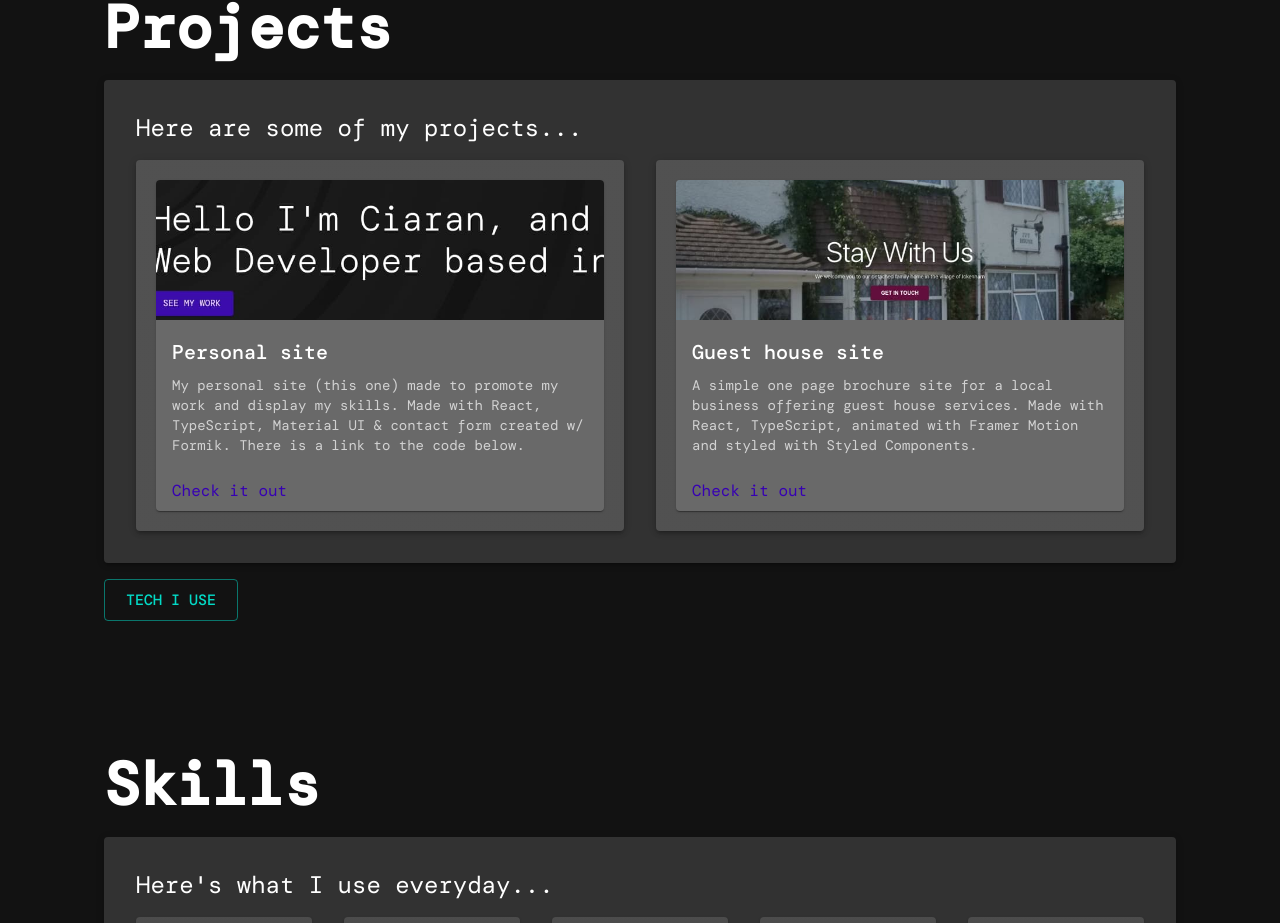
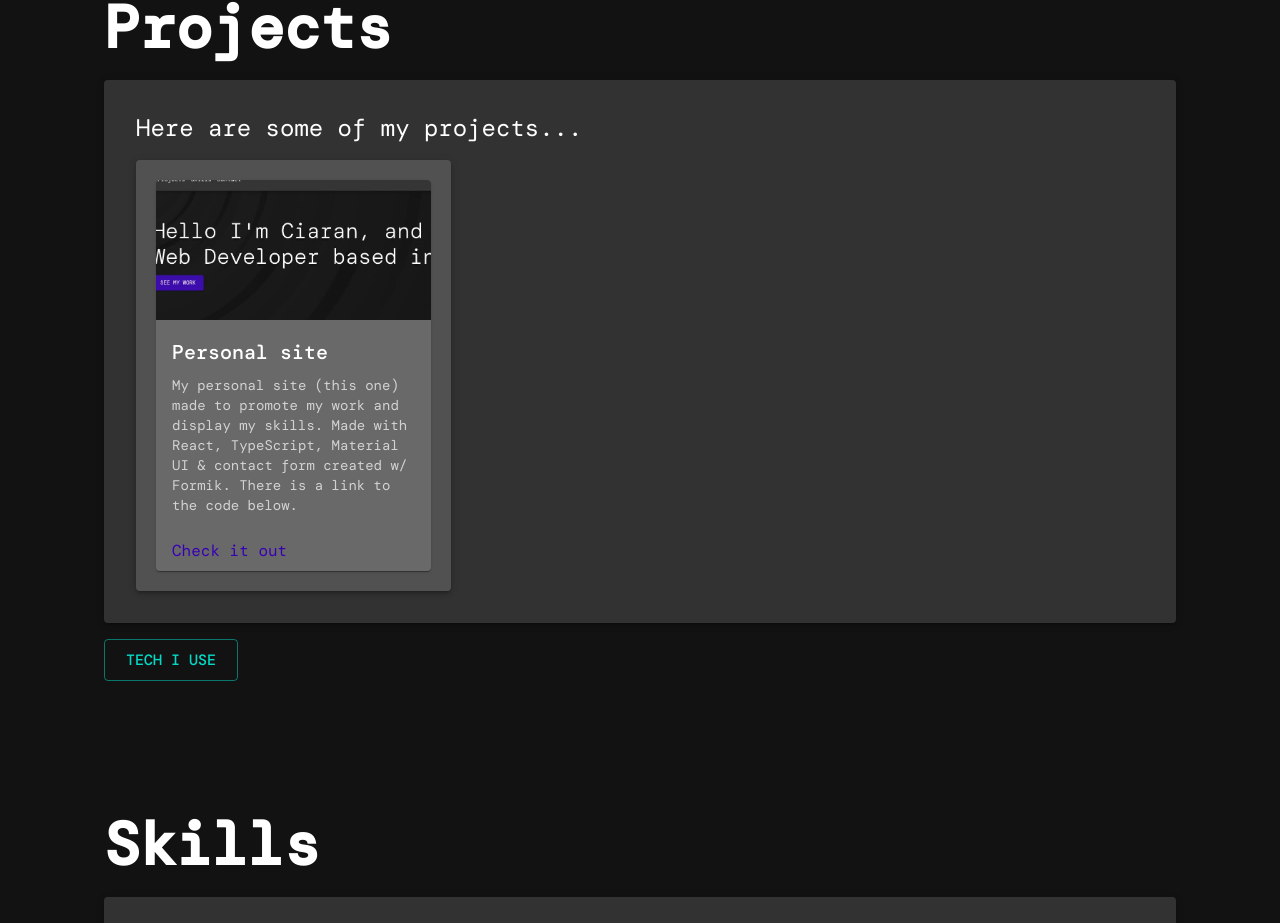
Before and after one commit to ciaranmccullough/web-services, a React (Create React App) app: page / in a window 1280 px wide. Shown: the part 872-1795 px from the top of the page. Built offline with nearby package versions, Linux system fonts and the light colour scheme; a web font is replaced by a local one.

Commit message:
test remove project

```diff
--- a/src/data/project.ts
+++ b/src/data/project.ts
@@ -16,13 +16,13 @@ export const projects: IProject[] = [
         description:
             "My personal site (this one) made to promote my work and display my skills. Made with React, TypeScript, Material UI & contact form created w/ Formik. There is a link to the code below.",
     },
-    {
-        title: "Guest house site",
-        link: "https://www.ivyguesthouse.co.uk/",
-        img: GuestHouseImg,
-        description:
-            "A simple one page brochure site for a local business offering guest house services. Made with React, TypeScript, animated with Framer Motion and styled with Styled Components.",
-    },
+    // {
+    //     title: "Guest house site",
+    //     link: "https://www.ivyguesthouse.co.uk/",
+    //     img: GuestHouseImg,
+    //     description:
+    //         "A simple one page brochure site for a local business offering guest house services. Made with React, TypeScript, animated with Framer Motion and styled with Styled Components.",
+    // },
     // {
     //     title: "Guest house site",
     //     link: "https://www.ivyguesthouse.co.uk/",
```
